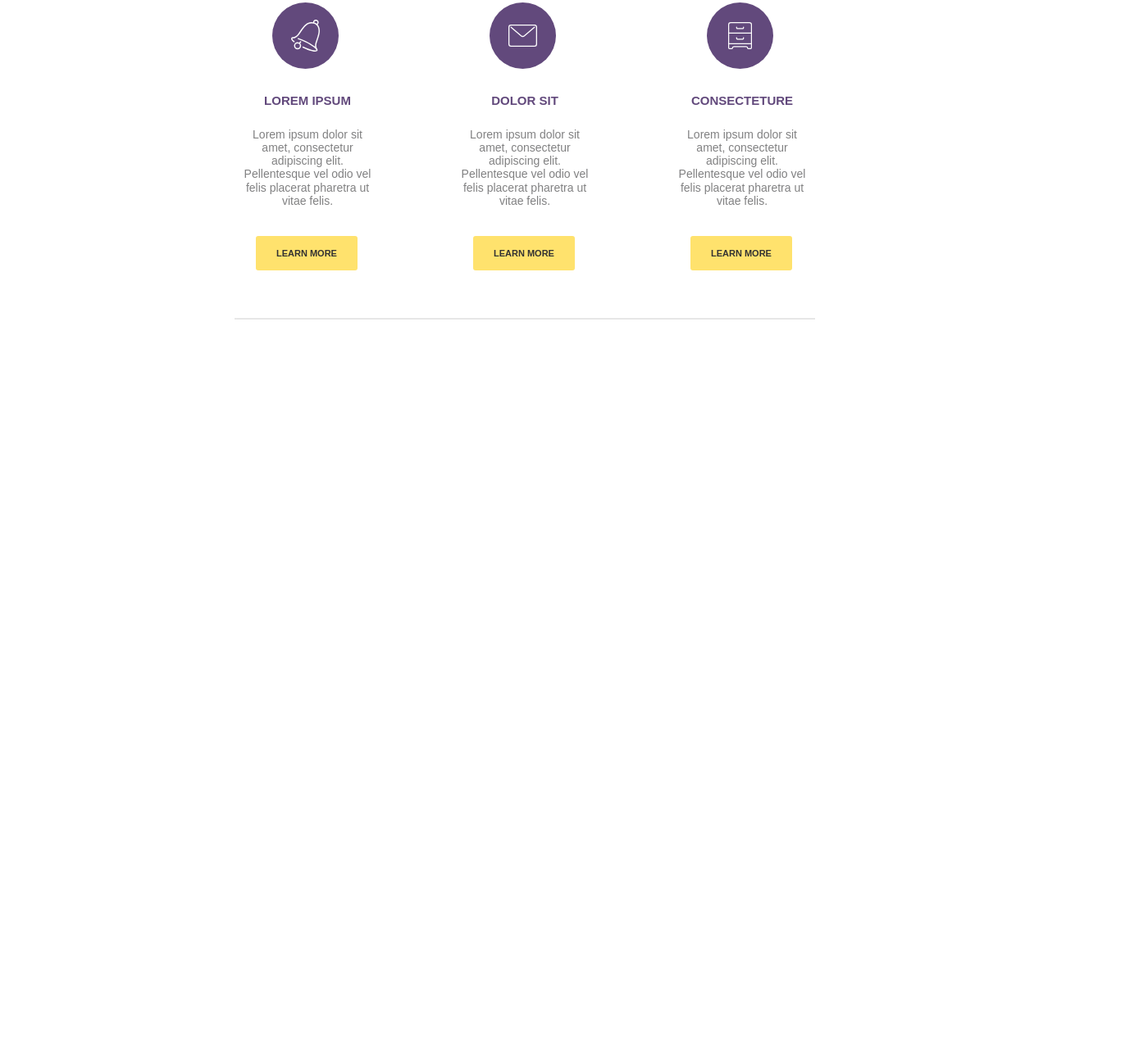
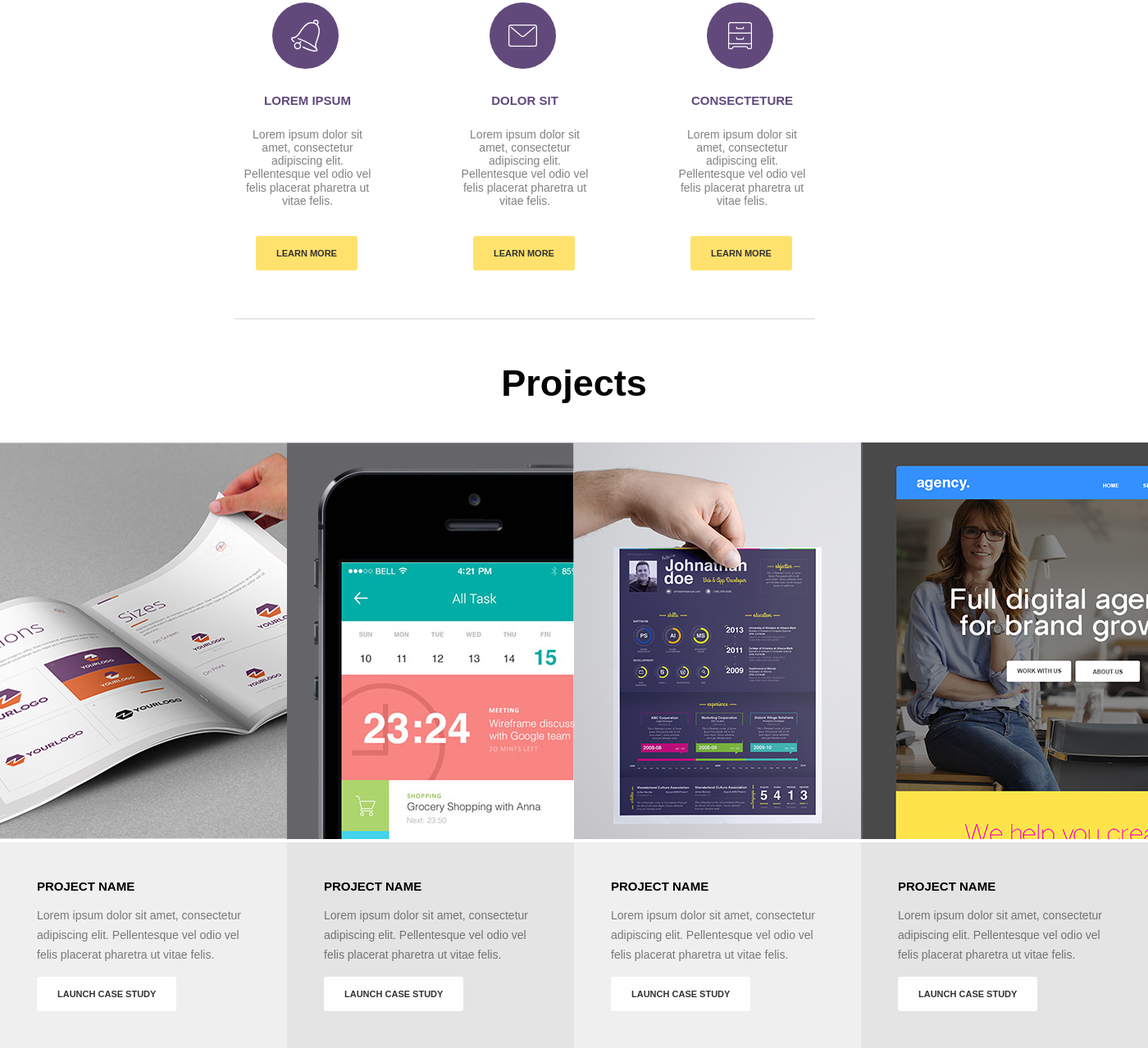
Before and after one commit to dirigableNorge/zippy, a website: page app/source/index.html in a window 1280 px wide. Shown: the part 1153-2432 px from the top of the page at 82% size, 1400 px wide, since content can reach past the window. Before the commit the page ends 1543 px from the top, so only its background shows below. Drawn offline with nearby package versions, Linux system fonts and the light colour scheme; files that its build step writes are made by us from their sources; a web font is replaced by a local one.

Commit message:
projects section completed

```diff
--- a/app/source/index.html
+++ b/app/source/index.html
@@ -95,7 +95,9 @@
     <main>
       <h1 class="visually-hidden">ZIPPY WEBSITE</h1>
       <section class="welcome">
-        <h2 class="welcome__title sect-title sect-title--dark">Welcome to Zippy</h2>
+        <h2 class="welcome__title sect-title sect-title--dark">
+          Welcome to Zippy
+        </h2>
         <p class="welcome__text">
           This is Photoshop's version of Lorem Ipsum. Proin gravida nibh vel
           velit auctor aliquet. Aenean sollicitudin, lorem quis bibendum auctor.
@@ -119,8 +121,88 @@
           </li>
           <li class="welcome__item welcome__item--drawer">
             <h3 class="welcome__item-title">consecteture</h3>
-            <p class="welcome__item-text">Lorem ipsum dolor sit amet, consectetur adipiscing elit. Pellentesque vel odio vel felis placerat pharetra ut vitae felis. </p>
+            <p class="welcome__item-text">
+              Lorem ipsum dolor sit amet, consectetur adipiscing elit.
+              Pellentesque vel odio vel felis placerat pharetra ut vitae felis.
+            </p>
             <a href="#" class="button welcome__item-button">learn more</a>
+          </li>
+        </ul>
+      </section>
+      <section class="projects">
+        <h2 class="sect-title sect-title--dark projects__title">Projects</h2>
+        <ul class="projects__list">
+          <li class="projects__item">
+            <img
+              src="img/projects1.jpg"
+              alt="Zippy Projects 1"
+              width="350"
+              height="484"
+              class="projects__image"
+            />
+            <div class="projects__description">
+              <h3 class="projects__name">project name</h3>
+              <p class="projects__desc-text">
+                Lorem ipsum dolor sit amet, consectetur adipiscing elit.
+                Pellentesque vel odio vel felis placerat pharetra ut vitae
+                felis.
+              </p>
+              <a href="#" class="button projects__launch-btn">launch case study</a>
+            </div>
+          </li>
+          <li class="projects__item">
+            <img
+              src="img/projects2.jpg"
+              alt="Zippy Projects 2"
+              width="350"
+              height="484"
+              class="projects__image"
+            />
+            <div class="projects__description">
+              <h3 class="projects__name">project name</h3>
+              <p class="projects__desc-text">
+                Lorem ipsum dolor sit amet, consectetur adipiscing elit.
+                Pellentesque vel odio vel felis placerat pharetra ut vitae
+                felis.
+              </p>
+              <a href="#" class="button projects__launch-btn">launch case study</a>
+            </div>
+          </li>
+          <li class="projects__item">
+            <img
+              src="img/projects3.jpg"
+              alt="Zippy Projects 3"
+              width="350"
+              height="484"
+              class="projects__image"
+            />
+            <div class="projects__description">
+              <h3 class="projects__name">project name</h3>
+              <p class="projects__desc-text">
+                Lorem ipsum dolor sit amet, consectetur adipiscing elit.
+                Pellentesque vel odio vel felis placerat pharetra ut vitae
+                felis.
+              </p>
+              <a href="#" class="button projects__launch-btn">launch case study</a>
+            </div>
+          </li>
+          <li class="projects__item">
+            <img
+              src="img/projects4.jpg"
+              alt="Zippy Projects 4"
+              width="350"
+              height="484"
+              class="projects__image"
+            />
+            <div class="projects__description">
+              <h3 class="projects__name">project name</h3>
+              <p class="projects__desc-text">
+                Lorem ipsum dolor sit amet, consectetur adipiscing elit.
+                Pellentesque vel odio vel felis placerat pharetra ut vitae
+                felis.
+              </p>
+              <a href="#" class="button projects__launch-btn">launch case study</a>
+            </div>
           </li>
         </ul>
       </section>
--- /dev/null
+++ b/app/source/scss/blocks/projects.scss
@@ -0,0 +1,61 @@
+.projects {
+  width: 1400px;
+  min-width: 1400px;
+  margin: 0 auto;
+  padding-top: 55px;
+}
+
+.projects__title {
+  margin-bottom: 50px;
+}
+
+.projects__list {
+  display: flex;
+  margin: 0;
+  padding: 0;
+
+  list-style: none;
+}
+
+.projects__item {
+  width: 350px;
+
+  &:nth-child(odd) .projects__description {
+    background-color: #efefef;
+  }
+
+  &:nth-child(even) .projects__description {
+    background-color: #e4e4e4;
+  }
+
+  &:hover .projects__description {
+    background-color: #ffe26d;
+  }
+}
+
+.projects__description {
+  padding: 45px;
+}
+
+.projects__name {
+  margin: 0;
+  margin-bottom: 15px;
+
+  font-family: "Montserrat", "Arial", serif;
+  font-size: 15px;
+  text-transform: uppercase;
+}
+
+.projects__desc-text {
+  margin: 0;
+  margin-bottom: 15px;
+
+  font-family: "helvetica", "Arial", serif;
+  font-size: 14px;
+  line-height: 24px;
+  color: rgba(0, 0, 0, 0.5);
+}
+
+.projects__launch-btn {
+  background-color: #fefefe;
+}
--- a/app/source/scss/style.scss
+++ b/app/source/scss/style.scss
@@ -40,3 +40,4 @@
 @import "blocks/sect-title";
 @import "blocks/page-header";
 @import "blocks/welcome";
+@import "blocks/projects";
```
Also changed, not shown: app/source/img/projects1.jpg (added), app/source/img/projects2.jpg (added), app/source/img/projects3.jpg (added), app/source/img/projects4.jpg (added).
